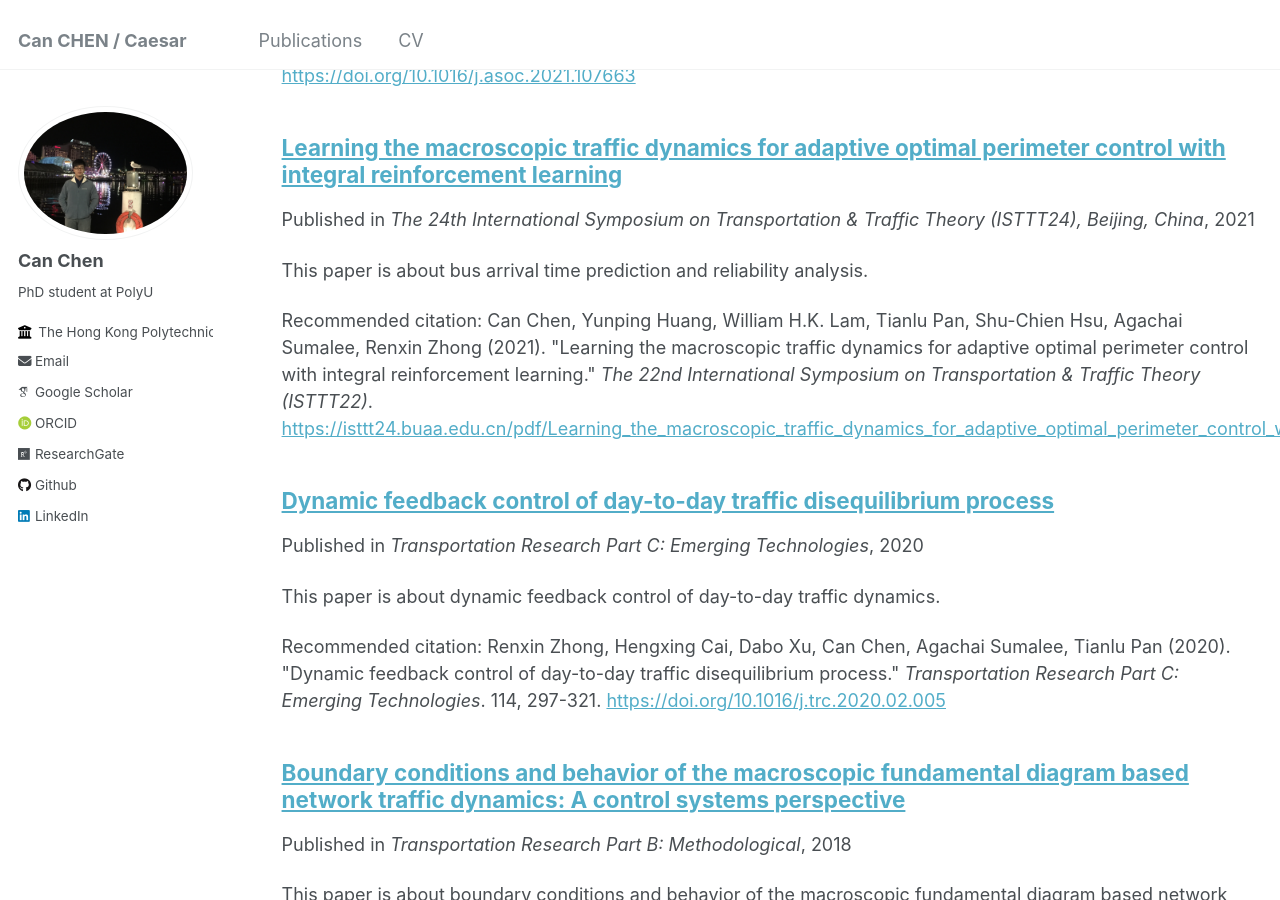
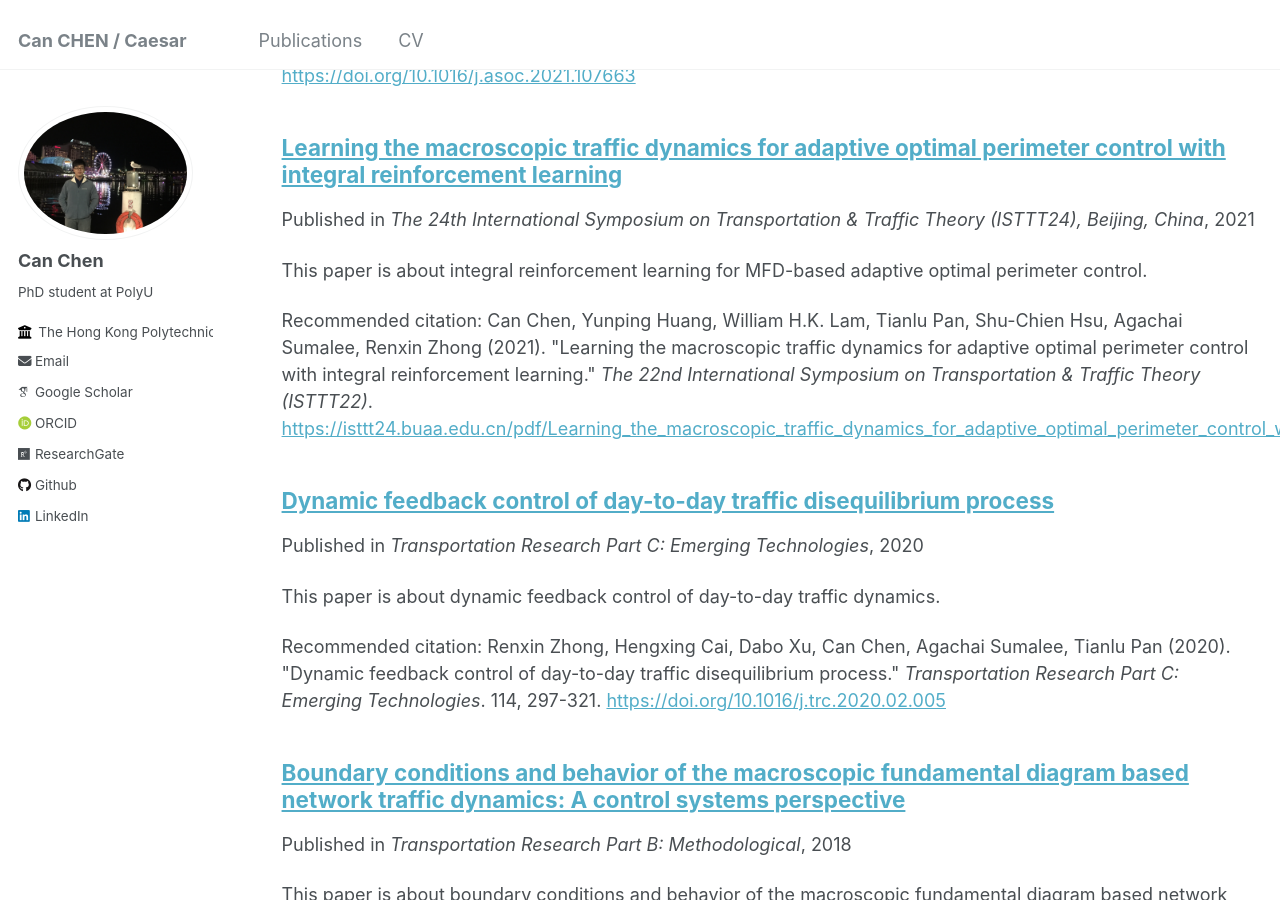
Before and after one commit to CanChen-Caesar/CanChen-Caesar.github.io, a Jekyll site: the page built from _pages/publications.md, in a window 1280 px wide and 900 px high, scrolled down 1308 px. Built offline with Jekyll 4.4.1, drawn with Linux system fonts in a browser that asks for light colours; some web fonts are replaced.

Commit message:
Update 2021-7-26-chen2021learning.md

```diff
--- a/_publications/2021-7-26-chen2021learning.md
+++ b/_publications/2021-7-26-chen2021learning.md
@@ -2,7 +2,7 @@
 title: "Learning the macroscopic traffic dynamics for adaptive optimal perimeter control with integral reinforcement learning"
 collection: publications
 permalink: /publication/2021-7-26-chen2021learning
-excerpt: 'This paper is about bus arrival time prediction and reliability analysis.'
+excerpt: 'This paper is about integral reinforcement learning for MFD-based adaptive optimal perimeter control.'
 date: 2021-7-26
 venue: 'The 24th International Symposium on Transportation & Traffic Theory (ISTTT24), Beijing, China'
 paperurl: 'https://isttt24.buaa.edu.cn/pdf/Learning_the_macroscopic_traffic_dynamics_for_adaptive_optimal_perimeter_control_with_integral_reinforcement_learning.pdf'
```
